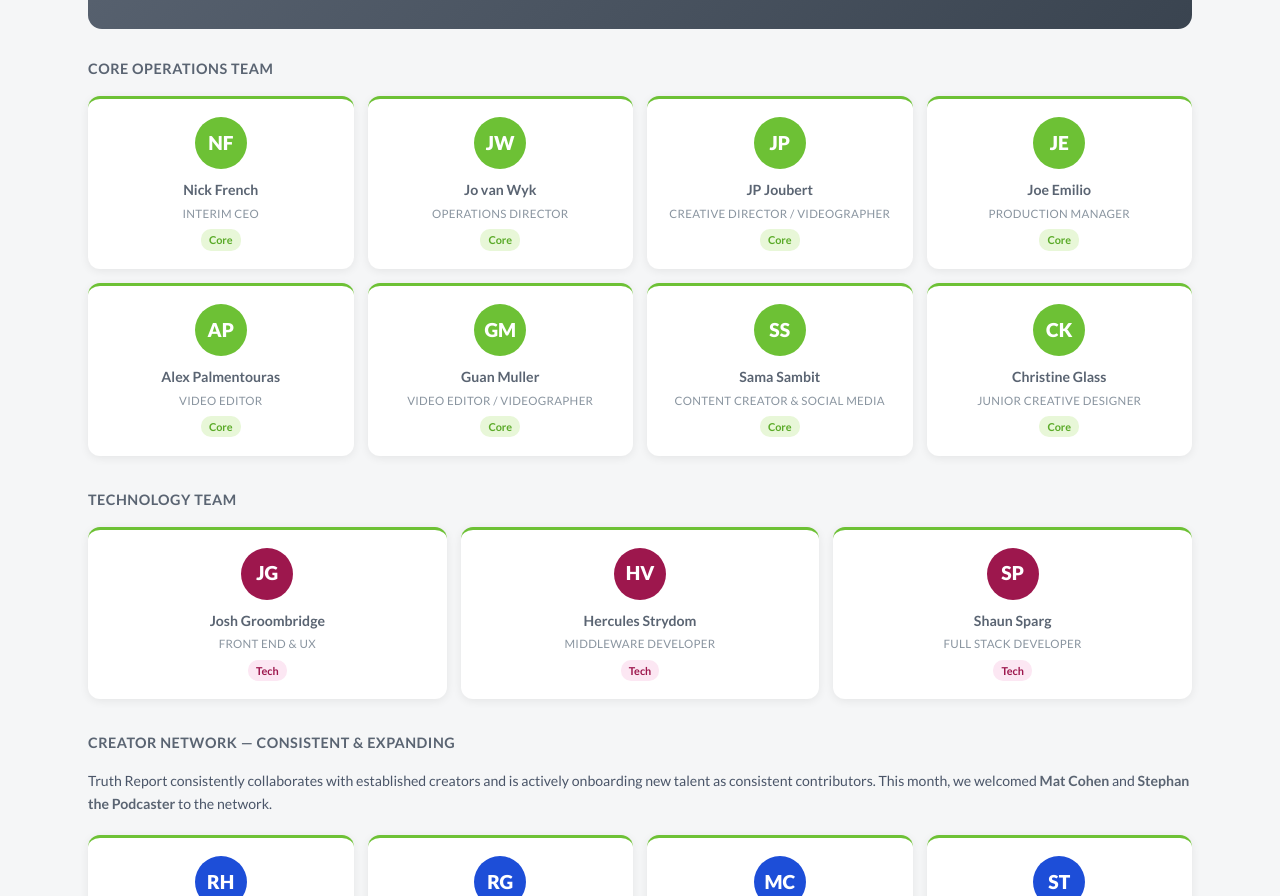
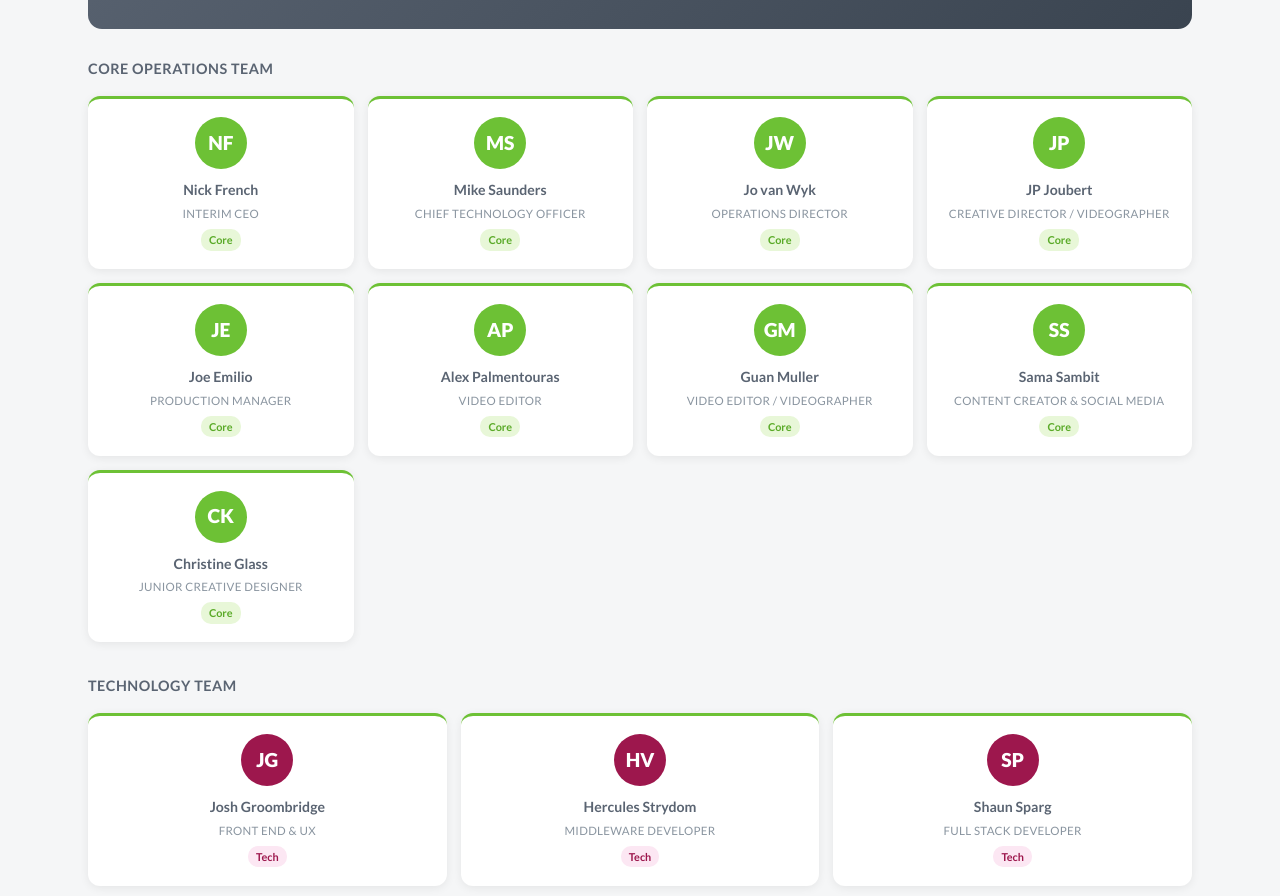
Before and after one commit to JoTruth/truth-report-investor-update, a plain HTML site: page index.html in a window 1280 px wide. Shown: the part 6341-7237 px from the top of the page. Drawn offline with nearby package versions, Linux system fonts and the light colour scheme.

Commit message:
Add Mike Saunders CTO to team section

```diff
--- a/index.html
+++ b/index.html
@@ -721,6 +721,12 @@
       <div class="team-type core">Core</div>
     </div>
     <div class="team-card">
+      <div class="team-avatar">MS</div>
+      <div class="team-name">Mike Saunders</div>
+      <div class="team-role">Chief Technology Officer</div>
+      <div class="team-type core">Core</div>
+    </div>
+    <div class="team-card">
       <div class="team-avatar">JW</div>
       <div class="team-name">Jo van Wyk</div>
       <div class="team-role">Operations Director</div>
```
